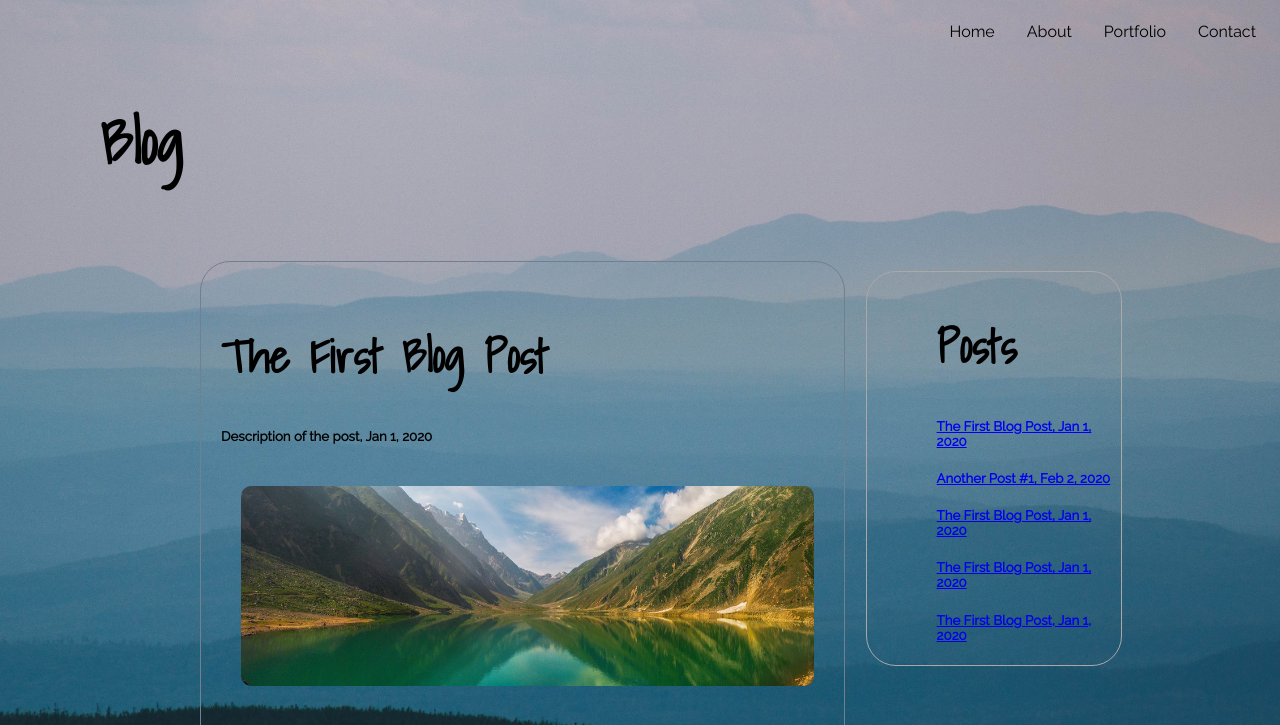
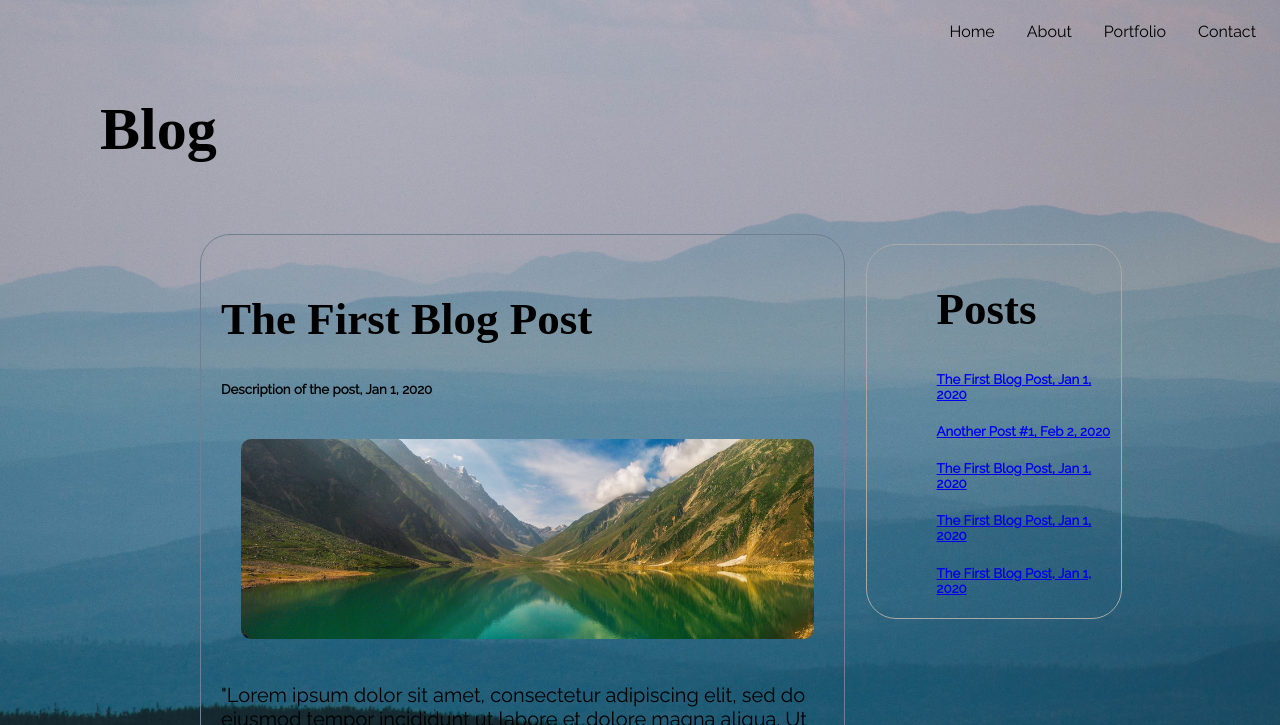
Before and after one commit to tea-jean/portfolio, a plain HTML site: page blog.html in a window 1280 px wide. Shown: the top 725 px of the page. Drawn offline with Linux system fonts and the light colour scheme.

Commit message:
update for site map

```diff
--- a/style.css
+++ b/style.css
@@ -15,12 +15,12 @@ p {
 }
 
 h1 {
-  font-family: 'Shadows Into Light', cursive;
+  font-family: 'PT Serif', serif;
   font-size: 60px;
 }
 
 h2 {
-  font-family: 'Shadows Into Light', cursive;
+  font-family: 'PT Serif', serif;
   font-size: 45px;
 }
 
```
Also changed, not shown: index.html (+1 -1 lines), media/Portfolio layout (1).png (added), 1 other file.
